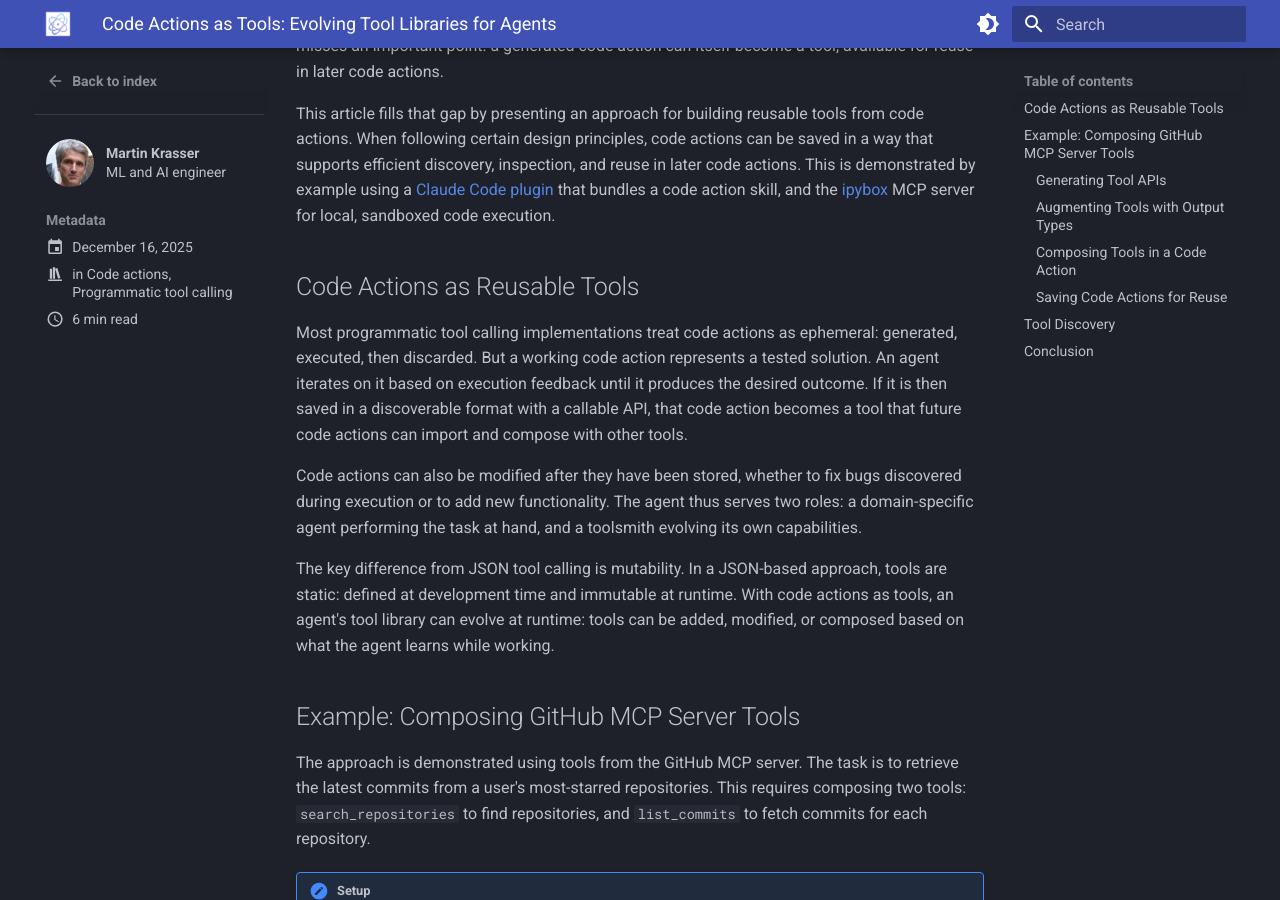
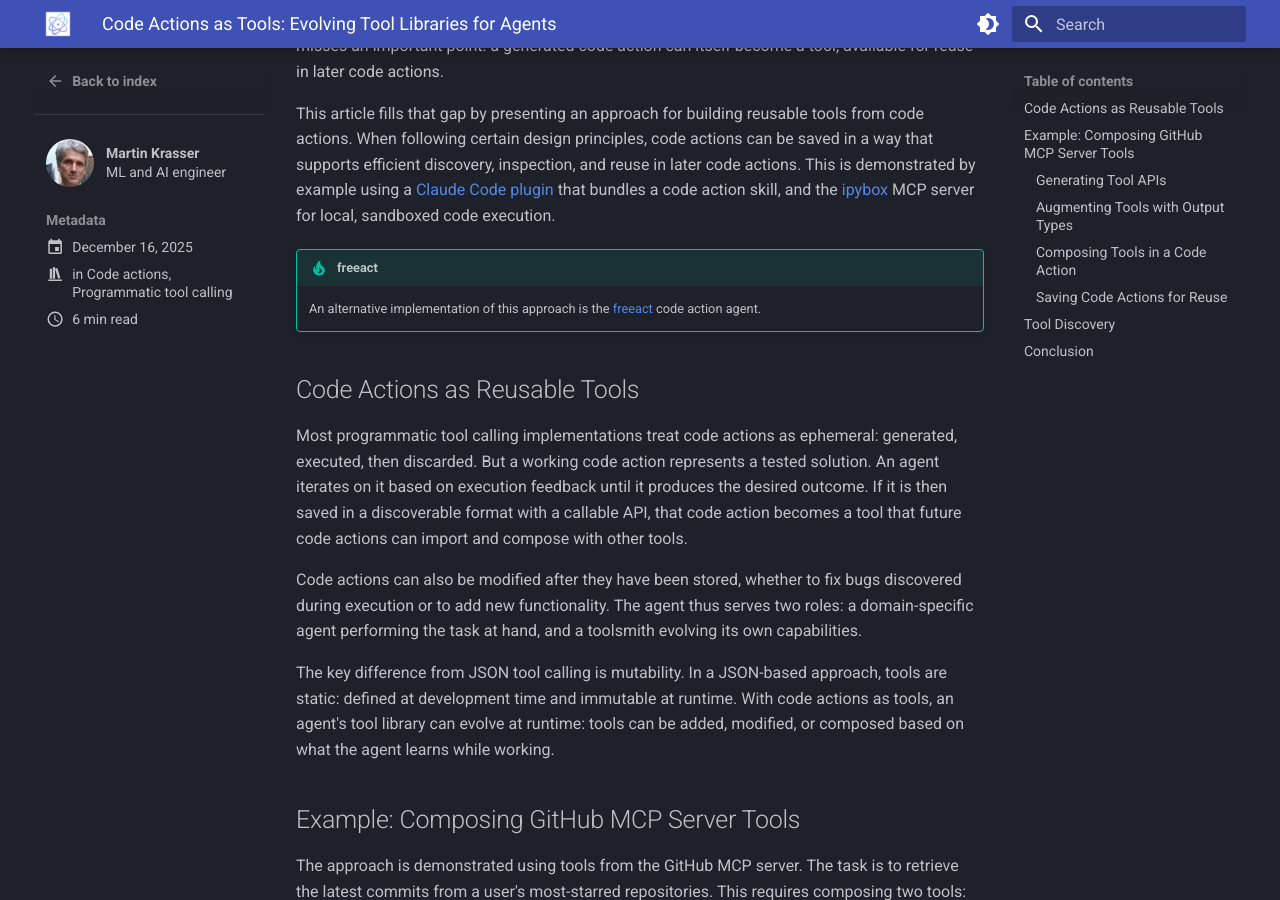
Before and after one commit to gradion-ai/agents-nanny, an MkDocs documentation site: the page built from docs/posts/code-actions.md, in a window 1280 px wide and 900 px high, scrolled down 383 px. Built offline with MkDocs 1.6.1 and Material for MkDocs 9.7.7, drawn with Linux system fonts in a browser that asks for light colours.

Commit message:
Link to freeact as alternative implementation

```diff
--- a/docs/posts/code-actions.md
+++ b/docs/posts/code-actions.md
@@ -16,6 +16,10 @@
 <!-- more -->
 
 This article fills that gap by presenting an approach for building reusable tools from code actions. When following certain design principles, code actions can be saved in a way that supports efficient discovery, inspection, and reuse in later code actions. This is demonstrated by example using a [Claude Code plugin](https://gradion-ai.github.io/ipybox/ccplugin/) that bundles a code action skill, and the [ipybox](https://gradion-ai.github.io/ipybox/) MCP server for local, sandboxed code execution.
+
+!!! tip "freeact"
+
+    An alternative implementation of this approach is the [freeact](https://gradion-ai.github.io/freeact/) code action agent.
 
 ## Code Actions as Reusable Tools
 
```
